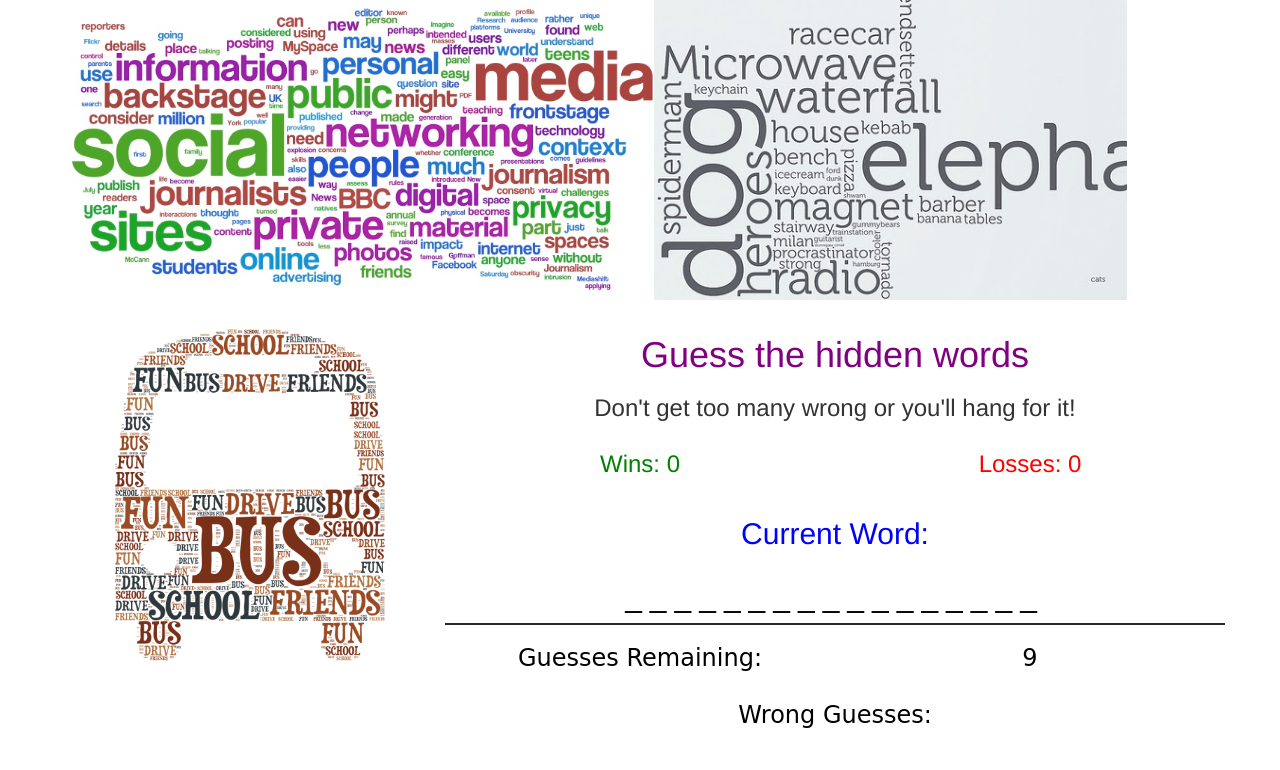
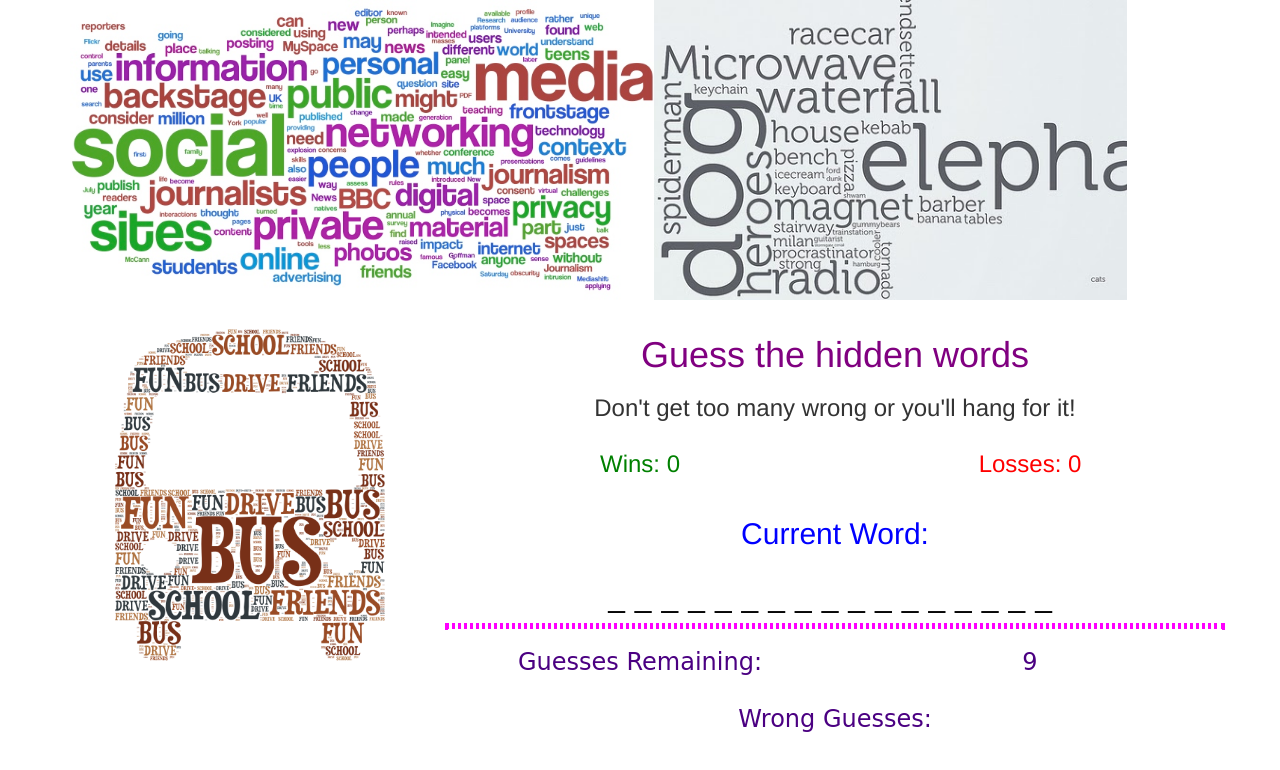
Before and after one commit to AlfredoM1124/Hangman-Game, a plain HTML site: page index.html in a window 1280 px wide. Drawn offline with nearby package versions, Linux system fonts and the light colour scheme.

Commit message:
Some CSS changes

```diff
--- a/assets/css/style.css
+++ b/assets/css/style.css
@@ -19,7 +19,7 @@ h1 {
   display: inline;
 }
 .statLabels {
-  color: black;
+  color: #4B0082;
   font-family: cursive;
 }
 .sub-header {
@@ -29,15 +29,10 @@ h1 {
 .to-fill {
     color: black;
 }
-
 .mainCont {
 
 }
 
-#hangman-info-box {
-    border-style: solid;
-    border-color: #282828;
-}
 /*------------------------------------------
   Responsive Grid Media Queries - 1280, 1024, 768, 480
    1280-1024   - desktop (default grid)
--- a/index.html
+++ b/index.html
@@ -49,13 +49,13 @@
 
                         <div class="row">
                            <div class="col-lg-12 col-md-12">
-                              <h2 class="to-fill" id="current-word" style="letter-spacing: 8px;"></h2>
+                              <h2 class="to-fill" id="current-word" style="letter-spacing: 10px;"></h2>
                            </div>
                         </div>
 
                         <!-- This is a custom separator -->
                         <div class="row">
-                            <div class="col-lg-12 col-md-12 col-sm-12 col-xs-12" style="border-style: solid; border-color: #282828; border-width: 1px;">
+                            <div class="col-lg-12 col-md-12 col-sm-12 col-xs-12" style="border-style: dotted; border-color: #FF00FF; border-width: 3px;">
                             </div>
                         </div>
 
```
Also changed, not shown: assets/javascript/game.js (+3 -5 lines).
